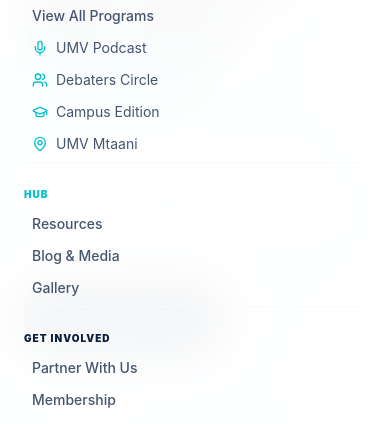
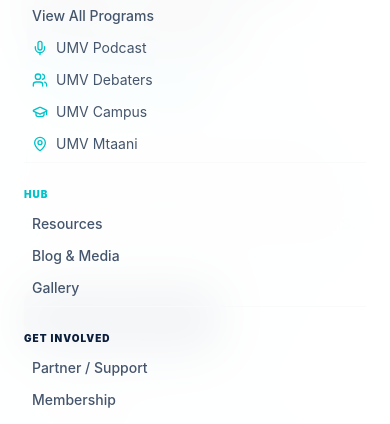
Before and after one commit to JamesKamau-5773/Unda-YouthNetwork-Frontend, a React (Vite) app: page / in a window 390 px wide. Both pictures are taken after a click on the button 313 px from the left and 93 px from the top of the page. Shown: the part 310-734 px from the top of the page. Built offline with nearby package versions, Linux system fonts and the light colour scheme.

Commit message:
feat(nav): rename products to UMV taxonomy + Partner/Support label

```diff
--- a/src/components/shared/Navbar.jsx
+++ b/src/components/shared/Navbar.jsx
@@ -13,10 +13,10 @@ const Navbar = () => {
   const handleMouseLeave = () => setActiveDropdown(null);
 
   const workstreams = [
-    { name: 'UMV Podcast', path: '/podcast', icon: <Mic size={16} />, desc: 'Expert insights' },
-    { name: 'Debaters Circle', path: '/debaters-circle', icon: <Users size={16} />, desc: 'Advocacy hub' },
-    { name: 'Campus Edition', path: '/campus', icon: <GraduationCap size={16} />, desc: 'Innovation grants' },
-    { name: 'UMV Mtaani', path: '/mtaani', icon: <MapPin size={16} />, desc: 'Local prevention' }
+    { name: 'UMV Podcast', path: '/podcast', icon: <Mic size={16} />, desc: 'Social driver & audio content' },
+    { name: 'UMV Debaters', path: '/debaters-circle', icon: <Users size={16} />, desc: 'Prevention cohorts (13–17) & advocacy' },
+    { name: 'UMV Campus', path: '/campus', icon: <GraduationCap size={16} />, desc: 'Campus cohorts, events & research' },
+    { name: 'UMV Mtaani', path: '/mtaani', icon: <MapPin size={16} />, desc: 'Community outreaches & pillar events' }
   ];
 
   return (
@@ -167,7 +167,7 @@ const Navbar = () => {
                           <div className="p-2 bg-white/10 text-white rounded-full transition-all">
                             <HeartHandshake size={16} />
                           </div>
-                          <span className="text-[10px] font-black uppercase">Partner With Us</span>
+                          <span className="text-[10px] font-black uppercase">Partner / Support</span>
                         </Link>
                        <Link to="/membership" className="flex items-center gap-3 p-3 rounded-xl hover:bg-slate-50 transition-all group/item">
                             <div className="p-2 bg-slate-100 text-slate-400 rounded-lg group-hover/item:bg-[#0B1E3B] group-hover/item:text-white transition-all">
@@ -248,7 +248,7 @@ const Navbar = () => {
             <div className="py-2 border-b border-slate-50">
               <span className="text-[10px] font-black uppercase text-[#0B1E3B] mb-3 block tracking-widest">Get Involved</span>
                <div className="grid grid-cols-1 gap-3 pl-2">
-                  <Link to="/partner" className="text-sm font-medium text-slate-600" onClick={() => setIsMobileMenuOpen(false)}>Partner With Us</Link>
+                  <Link to="/partner" className="text-sm font-medium text-slate-600" onClick={() => setIsMobileMenuOpen(false)}>Partner / Support</Link>
                   <Link to="/membership" className="text-sm font-medium text-slate-600" onClick={() => setIsMobileMenuOpen(false)}>Membership</Link>
                   <Link to="/support" className="text-sm font-medium text-slate-600" onClick={() => setIsMobileMenuOpen(false)}>Support</Link>
                </div>
```
